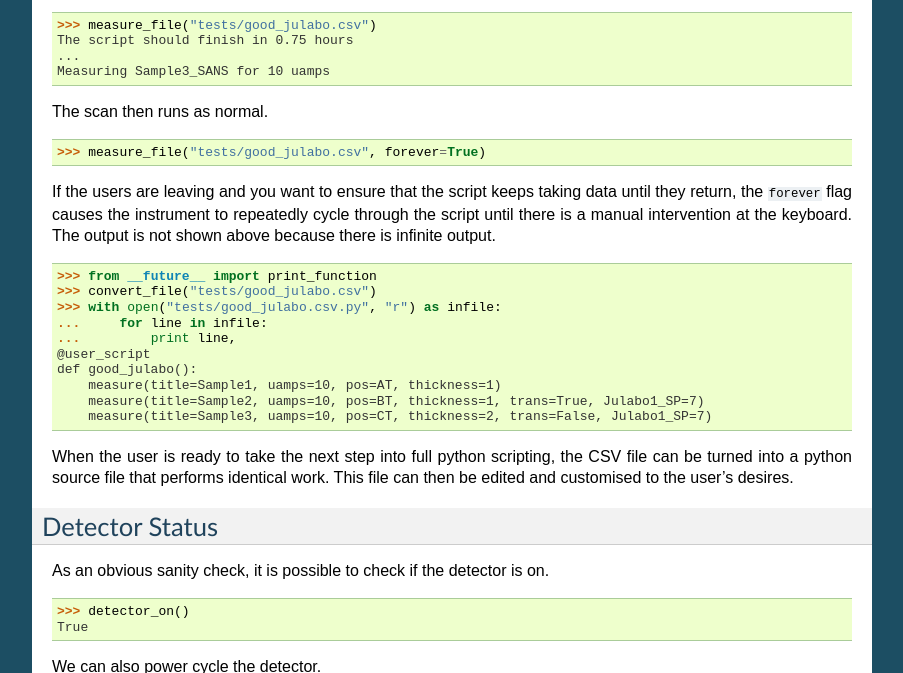
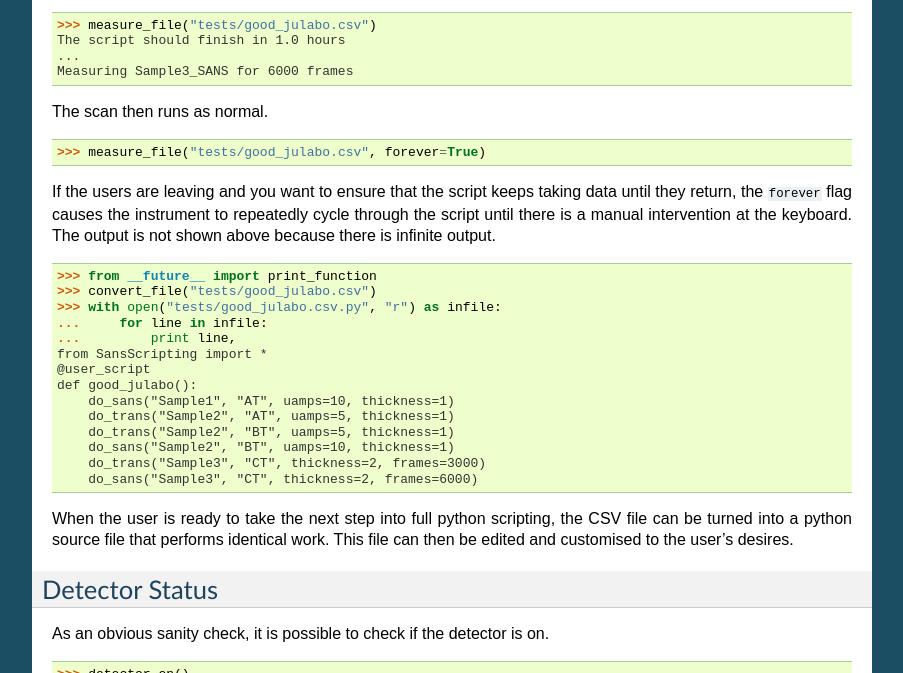
Before and after one commit to PyGenie-Scans/SansScripts, a Sphinx documentation site: the page built from doc/source/tutorial.rst, in a window 1280 px wide and 900 px high, scrolled down 4183 px, cut to the strip 227-900 px from the top of the window. Shown: the whole strip, without its empty margins (198-1101 px from the left). Built offline with Sphinx 7.4.7, drawn with Linux system fonts in a browser that asks for light colours.

Commit message:
Rewrite the script generator

```diff
--- a/doc/source/tutorial.rst
+++ b/doc/source/tutorial.rst
@@ -297,9 +297,9 @@ If we fix the script file
   :header-rows: 1
 
 >>> measure_file("tests/good_julabo.csv") #doctest:+ELLIPSIS
-The script should finish in 0.75 hours
+The script should finish in 1.0 hours
 ...
-Measuring Sample3_SANS for 10 uamps
+Measuring Sample3_SANS for 6000 frames
 
 The scan then runs as normal.
 
@@ -316,11 +316,15 @@ because there is infinite output.
 >>> with open("tests/good_julabo.csv.py", "r") as infile:
 ...     for line in infile:
 ...         print line,
+from SansScripting import *
 @user_script
 def good_julabo():
-    measure(title=Sample1, uamps=10, pos=AT, thickness=1)
-    measure(title=Sample2, uamps=10, pos=BT, thickness=1, trans=True, Julabo1_SP=7)
-    measure(title=Sample3, uamps=10, pos=CT, thickness=2, trans=False, Julabo1_SP=7)
+    do_sans("Sample1", "AT", uamps=10, thickness=1)
+    do_trans("Sample2", "AT", uamps=5, thickness=1)
+    do_trans("Sample2", "BT", uamps=5, thickness=1)
+    do_sans("Sample2", "BT", uamps=10, thickness=1)
+    do_trans("Sample3", "CT", thickness=2, frames=3000)
+    do_sans("Sample3", "CT", thickness=2, frames=6000)
 
 When the user is ready to take the next step into full python
 scripting, the CSV file can be turned into a python source file that
```
Also changed, not shown: 2 other files.
